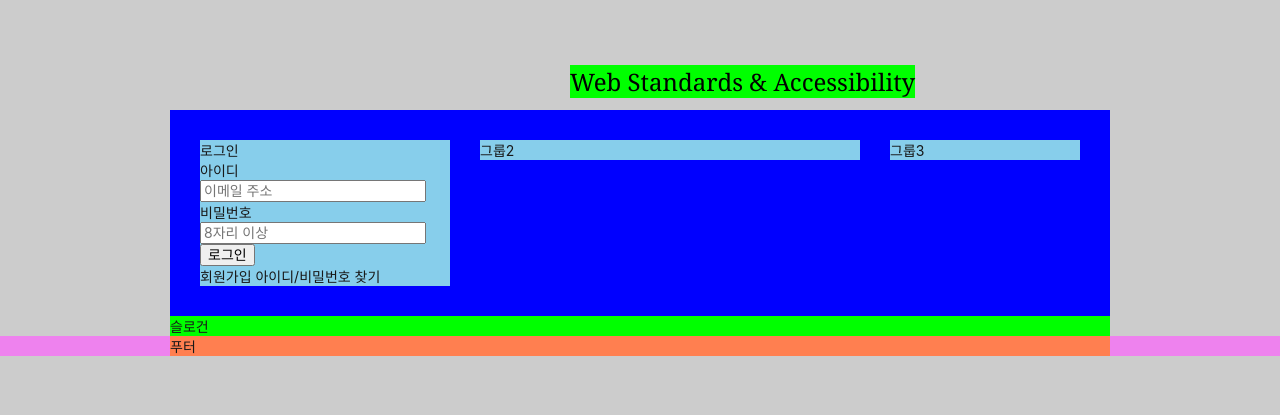
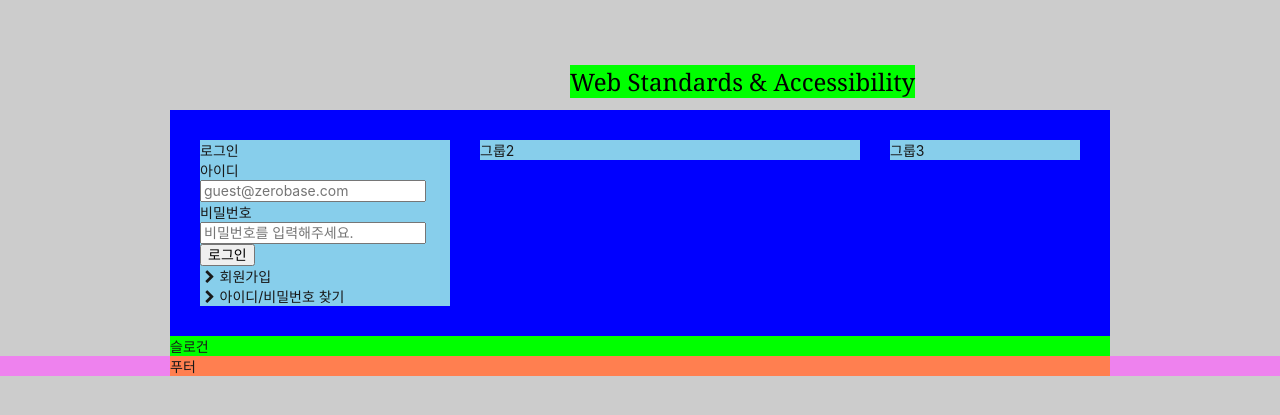
Before and after one commit to loco9939/zeroConneTo, a website: page HTML5/index.html in a window 1280 px wide. Shown: the part 143-558 px from the top of the page. Drawn offline with Linux system fonts and the light colour scheme; a web font is replaced by a local one.

Commit message:
로그인 마크업 완성

```diff
--- a/HTML5/css/index.css
+++ b/HTML5/css/index.css
@@ -5,7 +5,7 @@
 @import url("./fontello.css");
 
 /* 숨김 컨텐츠 */
-.sr-only {
+.sr-only, legend {
   background: red;
   position: absolute;
   width: 1px;
--- a/HTML5/index.html
+++ b/HTML5/index.html
@@ -146,16 +146,25 @@
   <main class="main">
     <div class="group group1">
       <section class="login">
-        <h2>로그인</h2>
-        <form action="/">
-          <div class="input">
-            <p>아이디<input type="email" placeholder="이메일 주소" /></p>
-            비밀번호<input type="password" placeholder="8자리 이상" />
-            <button class="btn-login">로그인</button>
-          </div>
-          <a href="" class="sign-in">회원가입</a>
-          <a href="" class="find-id">아이디/비밀번호 찾기</a>
+        <h2 class="login-title">로그인</h2>
+        <form method="POST" action="https://formspree.io/seulbinim@gmail.com" class="login-form">
+          <fieldset>
+            <legend>회원 로그인 폼</legend>
+            <div class="user-email">
+              <label for="userEmail">아이디</label>
+              <input type="email" id="userEmail" required="required" placeholder="guest@zerobase.com" />
+            </div>
+            <div class="user-pwd">
+              <label for="userPwd">비밀번호</label>
+              <input type="password" id="userPwd" required="required" placeholder="비밀번호를 입력해주세요." />
+            </div>
+            <button type="button" class="login-button">로그인</button>
+          </fieldset>
         </form>
+        <ul class="sign">
+          <li><a href="/" class="icon-right-open">회원가입</a></li>
+          <li><a href="/" class="icon-right-open">아이디/비밀번호 찾기</a></li>
+        </ul>
       </section>
     </div>
     <div class="group group2">그룹2</div>
```
